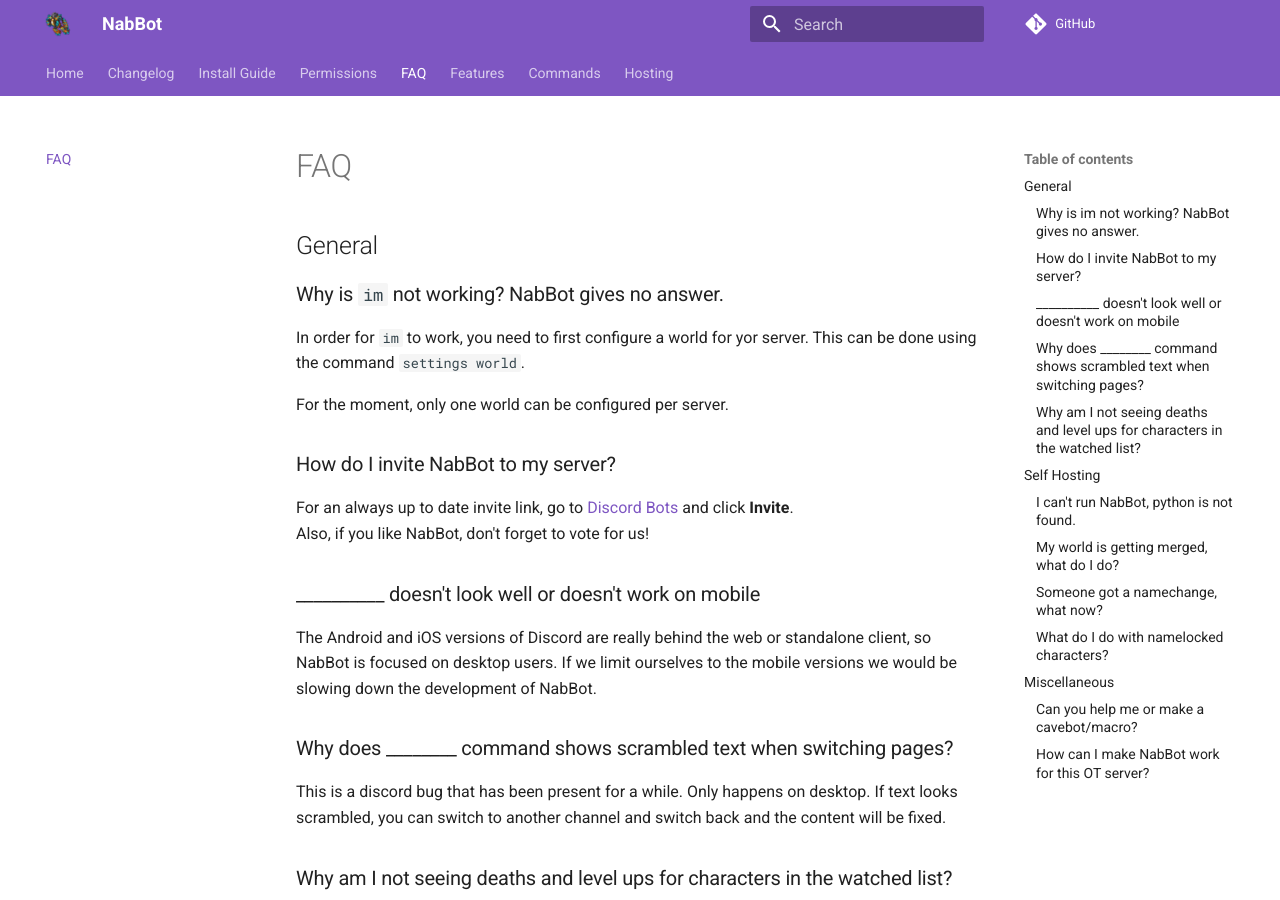
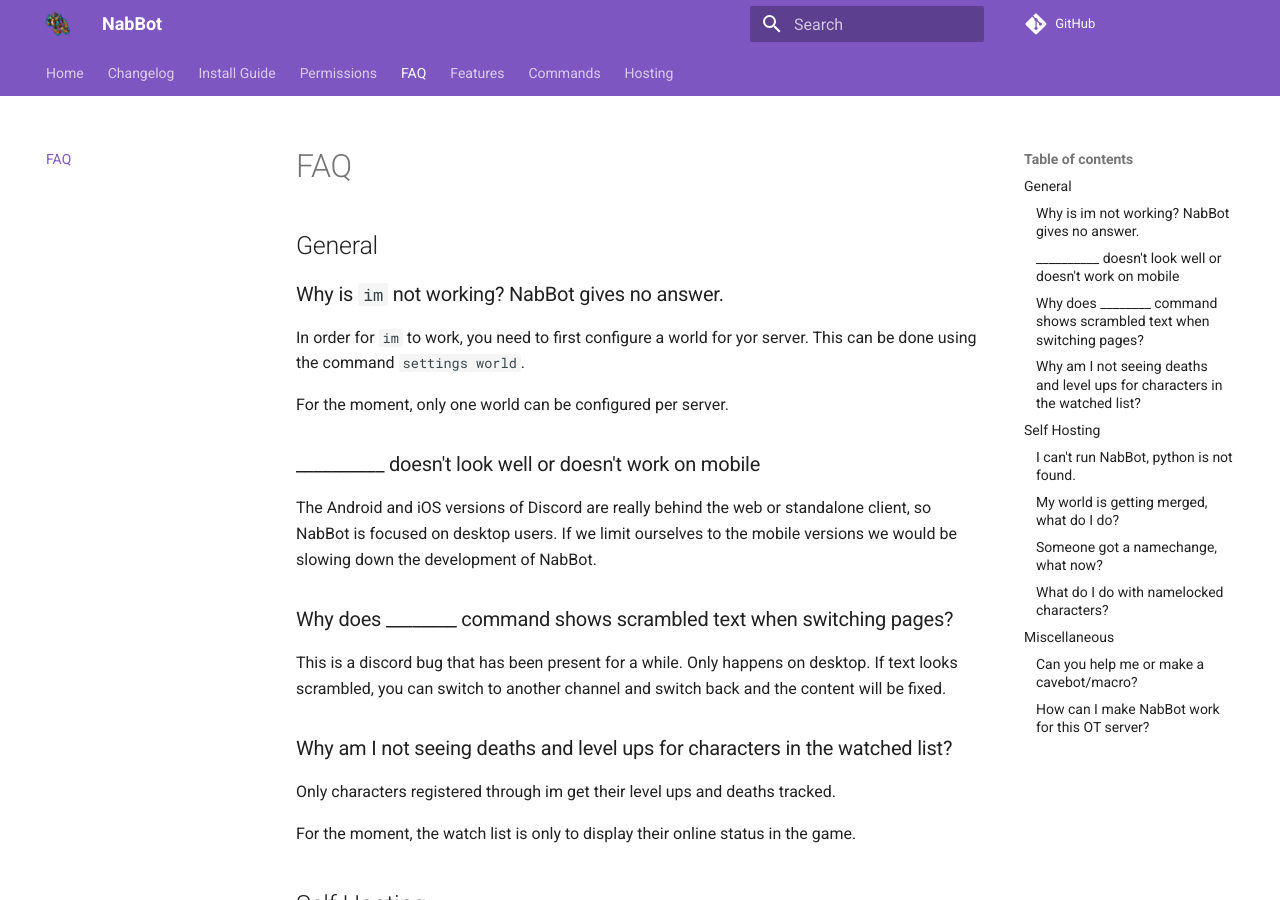
Before and after one commit to Galarzaa90/NabBot, an MkDocs documentation site: the page built from docs/faq.md, in a window 1280 px wide and 900 px high. Built offline with MkDocs 1.6.1 and Material for MkDocs 9.7.7, drawn with Linux system fonts in a browser that asks for light colours; comment, search, counter and statistics services are not loaded.

Commit message:
Removed discordbots.org references

```diff
--- a/docs/faq.md
+++ b/docs/faq.md
@@ -4,10 +4,6 @@
 In order for `im` to work, you need to first configure a world for yor server. This can be done using the command `settings world`.
 
 For the moment, only one world can be configured per server.
-
-### How do I invite NabBot to my server?
-For an always up to date invite link, go to [Discord Bots](https://discordbots.org/bot/178966653982212096) and click **Invite**.
-Also, if you like NabBot, don't forget to vote for us!
 
 ### \_\_\_\_\_\_\_\_\_\_ doesn't look well or doesn't work on mobile
 The Android and iOS versions of Discord are really behind the web or standalone client, so NabBot is focused on desktop users.
```
Also changed, not shown: README.md (+2 -4 lines), docs/index.md (+4 -4 lines), docs/assets/images/invite.png (added).
